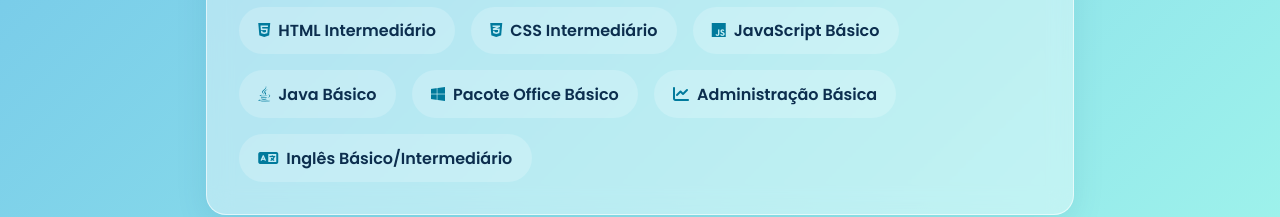
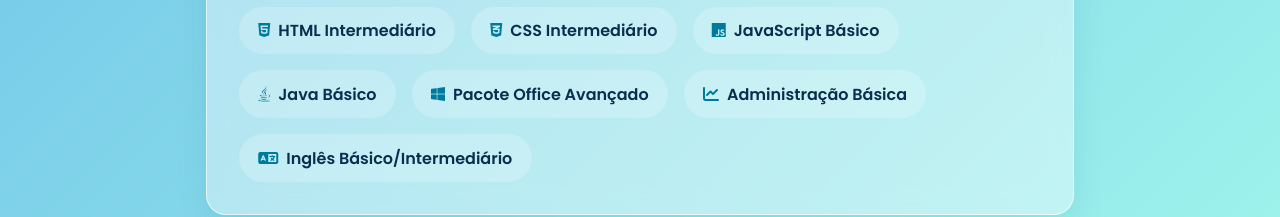
Before and after one commit to JoaoGustavoVieiraBoaventura/curr-culo, a plain HTML site: page index.html in a window 1280 px wide. Shown: the part 1632-1849 px from the top of the page. Drawn offline with Linux system fonts and the light colour scheme.

Commit message:
Update index.html

```diff
--- a/index.html
+++ b/index.html
@@ -71,7 +71,7 @@
         <li><i class="fa-brands fa-css3-alt" aria-hidden="true"></i> CSS Intermediário</li>
         <li><i class="fa-brands fa-js" aria-hidden="true"></i> JavaScript Básico</li>
         <li><i class="fa-brands fa-java" aria-hidden="true"></i> Java Básico</li>
-        <li><i class="fa-brands fa-windows" aria-hidden="true"></i> Pacote Office Básico</li>
+        <li><i class="fa-brands fa-windows" aria-hidden="true"></i> Pacote Office Avançado</li>
         <li><i class="fa-solid fa-chart-line" aria-hidden="true"></i> Administração Básica</li>
         <li><i class="fa-solid fa-language" aria-hidden="true"></i> Inglês Básico/Intermediário</li>
       </ul>
```
